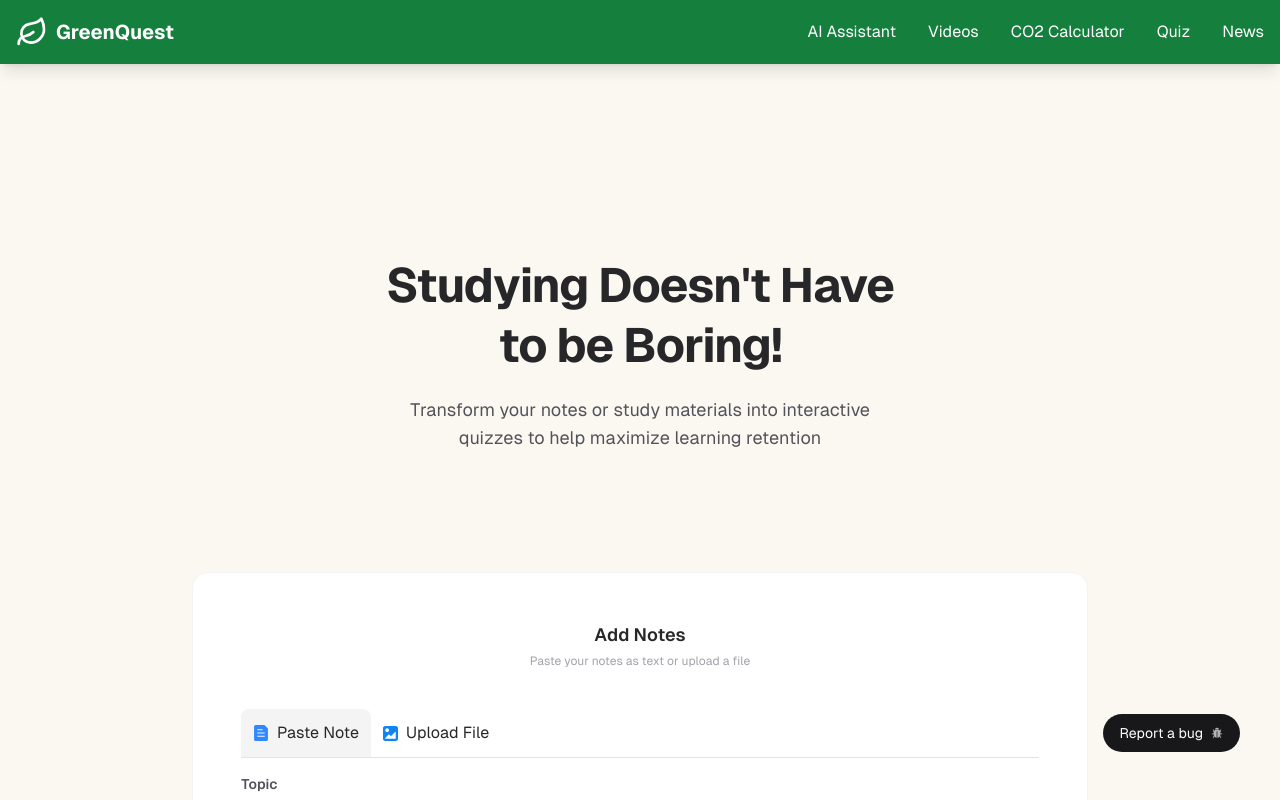
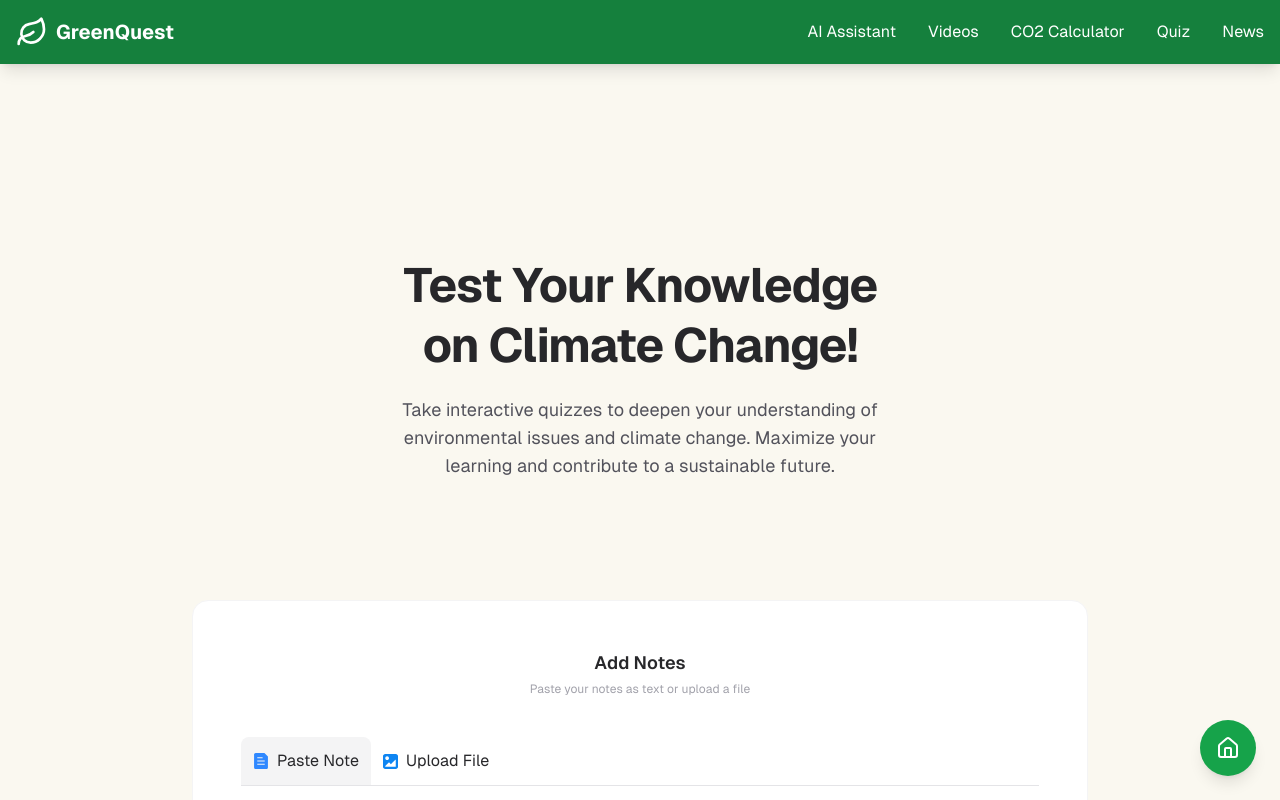
Before and after one commit to vanshsehgal08/Quiz-Functionality, a Next.js app: page / in a window 1280 px wide. Shown: the top 800 px of the page. Built offline with nearby package versions, Linux system fonts and the light colour scheme.

Commit message:
Home button update

```diff
--- a/src/app/layout.tsx
+++ b/src/app/layout.tsx
@@ -3,9 +3,9 @@ import { GeistMono, GeistSans } from "@/assets/font";
 import "./globals.css";
 
 export const metadata: Metadata = {
-  title: "Quiznote | Powered by Google Gemini",
+  title: "GreenQuest | Quiz",
   description:
-    "Generate quizzes from your notes using the AI-powered quiz generator",
+    "Generate quizzes to test your knowledge",
 };
 
 export default function RootLayout({
--- a/src/app/page.tsx
+++ b/src/app/page.tsx
@@ -1,4 +1,5 @@
-import BugReport from "@/components/global/BugReport";
+// import BugReport from "@/components/global/BugReport";
+import HomeButton from "@/components/global/HomeButton"
 import Navbar from "@/components/global/Navbar";
 import FormContainer from "@/components/pages/FormContainer";
 import Container from "@/components/shared/Container";
@@ -6,20 +7,19 @@ import Container from "@/components/shared/Container";
 import Header from "@/components/shared/Header";
 import Footer from "@/components/global/Footer";
 
-export default async function Home() {
+export default function Home() {
   return (
       <main className="relative">
           <Navbar />
           <Container className="mt-40">
               <Header
-          title="Studying Doesn't Have to be Boring!"
-          description="Transform your notes or study materials into interactive quizzes to help maximize learning retention"
+                  title="Test Your Knowledge on Climate Change!"
+                  description="Take interactive quizzes to deepen your understanding of environmental issues and climate change. Maximize your learning and contribute to a sustainable future."
               />
           </Container>
           <FormContainer />
-      {/* <GeminiBadge /> */}
-      <BugReport />
-      <Footer /> {/* Footer added here */}
+          <HomeButton />
+          <Footer />
       </main>
   );
 }
--- /dev/null
+++ b/src/components/global/HomeButton.tsx
@@ -0,0 +1,15 @@
+import React from 'react';
+import { Home } from 'lucide-react';
+
+export default function HomeButton() {
+  return (
+    <a
+      href="https://green-quest-zeta.vercel.app/"
+      className="fixed bottom-6 right-6 p-4 bg-green-600 rounded-full shadow-lg hover:bg-green-700 transition-colors z-50"
+      aria-label="Go to home"
+      rel="noopener noreferrer" // Security best practice when opening external links
+    >
+      <Home className="h-6 w-6 text-white" />
+    </a>
+  );
+}
--- a/src/components/pages/Form.tsx
+++ b/src/components/pages/Form.tsx
@@ -34,7 +34,7 @@ export default function Form({
                                 type="text"
                                 name="topic"
                                 id="topic"
-                                placeholder="Object-oriented programming in Java"
+                                placeholder="Greenhouse Gases & Global Warming"
                                 className="font-geistmono appearance-none w-full p-3 border border-zinc-200 placeholder-zinc-400 text-zinc-700 rounded-md focus:outline-none focus:ring-zinc-300 text-sm"
                             />
                         </label>
```
Lines whose indentation alone changed are shown as unchanged.
